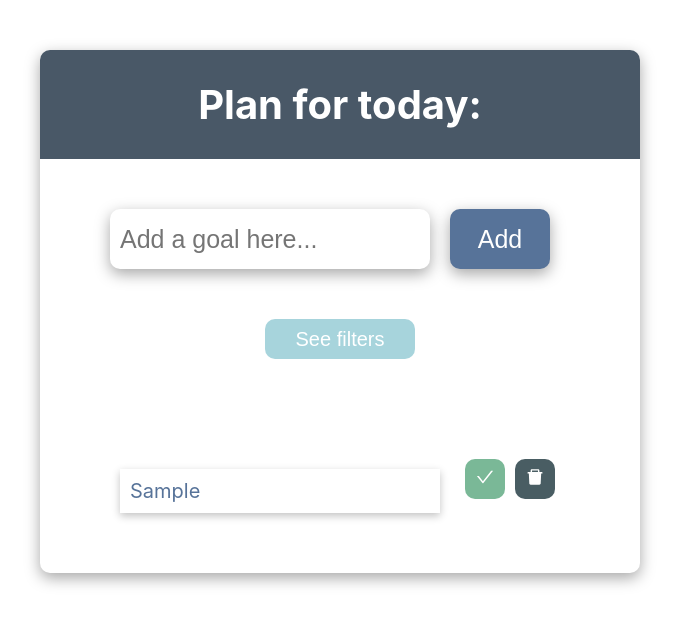
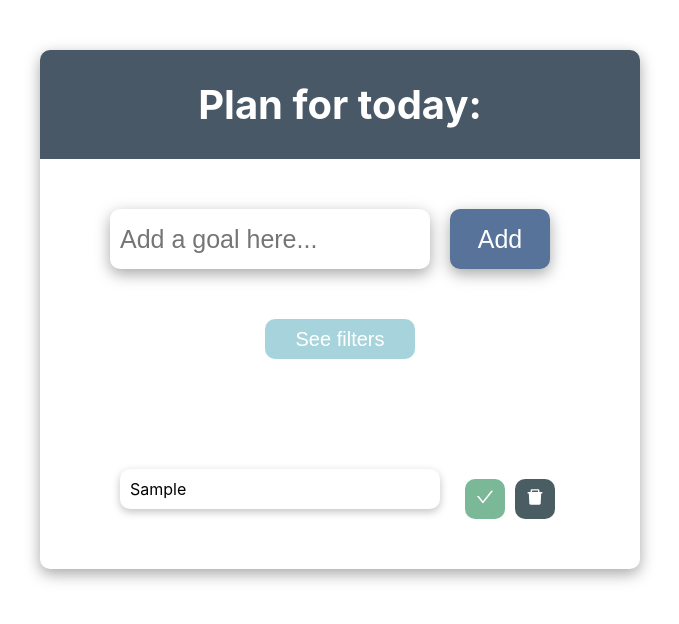
Before and after one commit to Nickborovkov/TODO_list, a React (Create React App) app: page / in a window 1280 px wide. Both pictures are taken after typing "Sample" into the empty fields and a click on the button "Add". Shown: the top 624 px of the page, without its empty margins (300-979 px from the left). Built offline with nearby package versions, Linux system fonts and the light colour scheme.

Commit message:
updated css files

```diff
--- a/src/components/todoList/item/item.module.css
+++ b/src/components/todoList/item/item.module.css
@@ -6,12 +6,22 @@
     display: block;
     width: 300px;
     padding: 10px;
+    box-shadow: rgba(0, 0, 0, 0.24) 0px 3px 8px;
+    margin: 10px 0;
+    -webkit-border-radius: 10px;
+    -moz-border-radius: 10px;
+    border-radius: 10px;
+}
+.itemTime{
+    font-size: 15px;
+    color: #aaaaaa;
+}
+.itemInner{
+    text-align: center;
     font-size: 20px;
     color: #577399;
     word-wrap: break-word;
-    box-shadow: rgba(0, 0, 0, 0.24) 0px 3px 8px;
-    margin: 10px 0;
-
+    text-transform: capitalize;
 }
 .itemCompleted{
     color: #dddddd;
@@ -20,7 +30,7 @@
 .buttonHolder{
     display: flex;
     justify-content: center;
-    margin-left: 20px;
+    margin: 20px 0 0 20px;
 }
 .button{
     font-size: 20px;
--- a/src/components/todoList/todoList.module.css
+++ b/src/components/todoList/todoList.module.css
@@ -61,3 +61,8 @@
     margin: 0 auto;
     color: lightslategray;
 }
+.itemsList{
+    display: flex;
+    justify-content: center;
+    flex-direction: column-reverse;
+}
```
